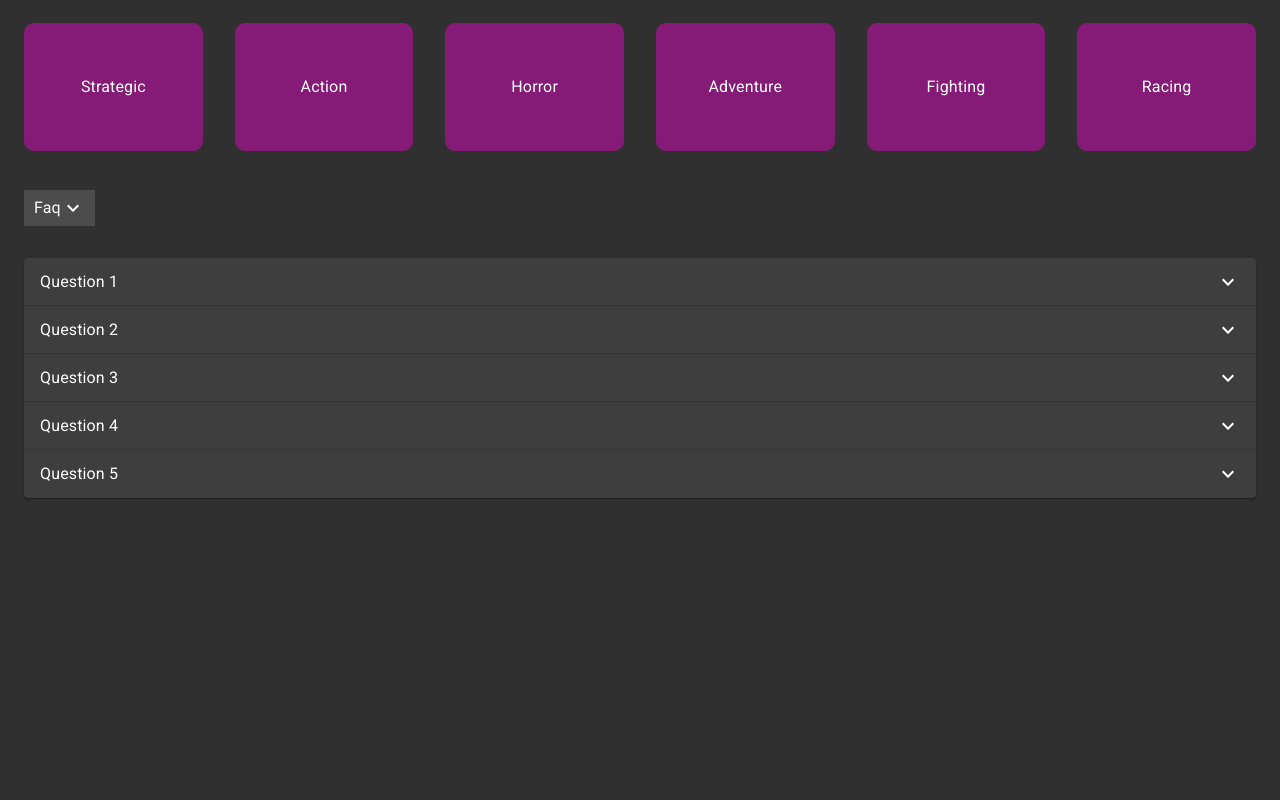
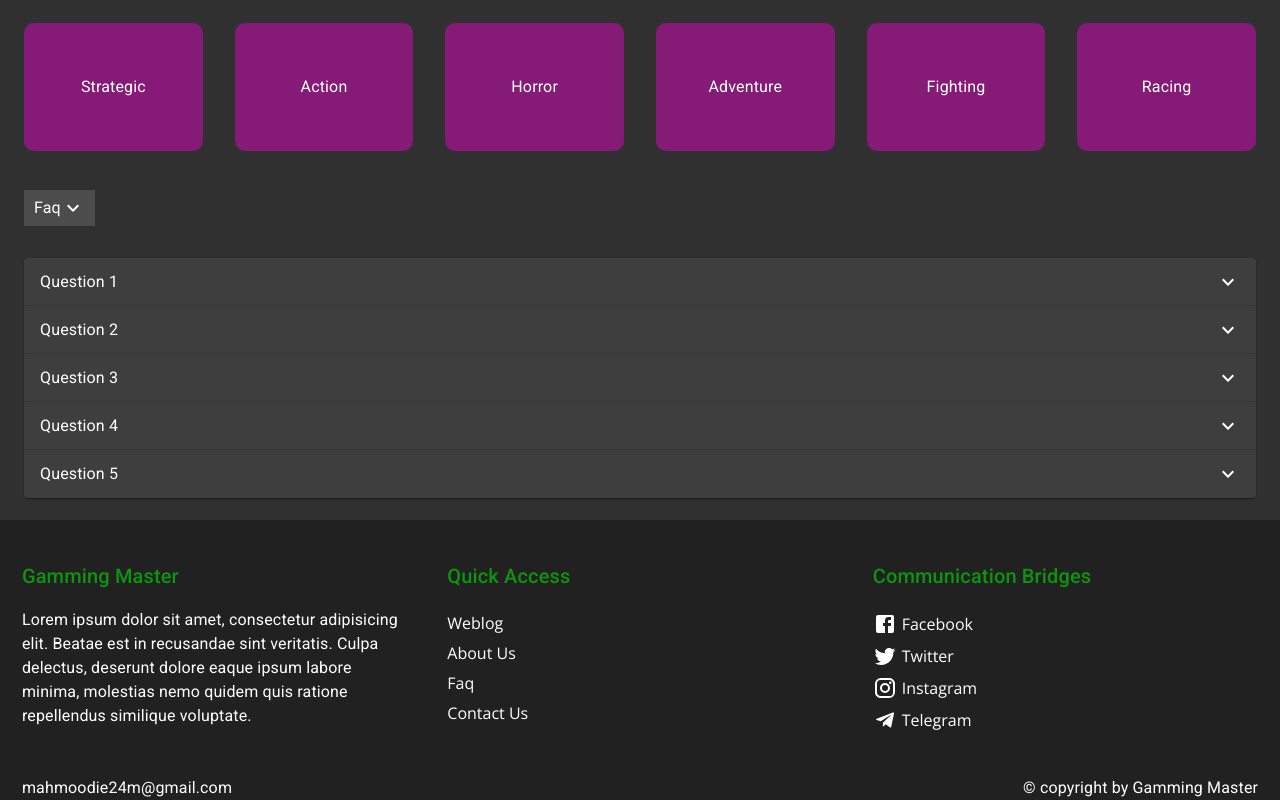
Before and after one commit to ehsanMahmoodi/gamming-shop, a React (Create React App) app: page / in a window 1280 px wide. Shown: the part 1540-2340 px from the top of the page. Before the commit the page ends 2054 px from the top, so only its background shows below. Built offline with nearby package versions, Linux system fonts and the light colour scheme.

Commit message:
create footer

```diff
--- a/src/Layout/Layout.jsx
+++ b/src/Layout/Layout.jsx
@@ -1,10 +1,12 @@
 import Header from "../common/Header/Header";
+import Footer from "../common/Footer/Footer";
 
 const Layout = ({ children }) => {
   return (
     <>
       <Header />
       {children}
+        <Footer/>
     </>
   );
 };
--- /dev/null
+++ b/src/common/Footer/Footer.jsx
@@ -0,0 +1,63 @@
+import { Box, Grid, Typography } from "@mui/material";
+import { Link } from "react-router-dom";
+import { useStyle } from "./Footer.style";
+import { Instagram, Telegram, Twitter } from "@mui/icons-material";
+import FacebookIcon from "@mui/icons-material/Facebook";
+const Footer = () => {
+  // get css style
+  const classes = useStyle();
+  return (
+    <Grid container spacing={5} className={classes.footerSection}>
+      <Grid item xs={12} md={4}>
+        <Typography className={classes.sectionTitle} variant={"h6"}>
+          gamming master
+        </Typography>
+        <Typography>
+          Lorem ipsum dolor sit amet, consectetur adipisicing elit. Beatae est
+          in recusandae sint veritatis. Culpa delectus, deserunt dolore eaque
+          ipsum labore minima, molestias nemo quidem quis ratione repellendus
+          similique voluptate.
+        </Typography>
+      </Grid>
+      <Grid item xs={6} md={4}>
+        <Typography className={classes.sectionTitle} variant={"h6"}>
+          quick access
+        </Typography>
+        <nav className={classes.navLinks}>
+          <Link to={"/"}>weblog</Link>
+          <Link to={"/"}>about us</Link>
+          <Link to={"/"}>faq</Link>
+          <Link to={"/"}>contact us</Link>
+        </nav>
+      </Grid>
+      <Grid item xs={6} md={4}>
+        <Typography className={classes.sectionTitle} variant={"h6"}>
+          Communication Bridges
+        </Typography>
+        <nav className={classes.navLinks}>
+          <Link to={"https://en-gb.facebook.com/"}>
+            <FacebookIcon />
+            facebook
+          </Link>
+          <Link to={"https://twitter.com/?lang=en"}>
+            <Twitter />
+            Twitter
+          </Link>
+          <Link to={"https://www.instagram.com"}>
+            <Instagram />
+            Instagram
+          </Link>
+          <Link to={"https://telegram.org/"}>
+            <Telegram />
+            Telegram
+          </Link>
+        </nav>
+      </Grid>
+      <Grid item xs={12} className={classes.siteAddress}>
+        <Typography>mahmoodie24m@gmail.com</Typography>
+        <Typography>© copyright by Gamming Master</Typography>
+      </Grid>
+    </Grid>
+  );
+};
+export default Footer;
--- /dev/null
+++ b/src/common/Footer/Footer.style.js
@@ -0,0 +1,58 @@
+import { makeStyles } from "@mui/styles";
+
+export const useStyle = makeStyles({
+  footerSection: {
+    padding: "0 1.37rem",
+    marginTop: "1.37rem !important",
+    background: "#212121",
+  },
+  sectionTitle: {
+    color: "#0e950e",
+    marginBottom: "1rem !important",
+    textTransform: "capitalize",
+  },
+  navLinks: {
+    display: "flex",
+    flexDirection: "column",
+    textTransform: "capitalize",
+    alignItems: "flex-start",
+    "& a": {
+      cursor: "pointer",
+      transition: "all 0.2s ease-in-out",
+      display: "flex",
+      justifyContent: "center",
+      alignItems: "center",
+      margin: "0.25rem 0",
+      "&:hover": {
+        color: "#ffc41e",
+      },
+      "& svg": {
+        marginRight: "5px",
+        transition: "fill 0.2s ease-in-out",
+      },
+      "&:nth-child(1):hover svg": {
+        fill: "#4980f3",
+      },
+      "&:nth-child(2):hover svg": {
+        fill: "#00acee",
+        borderRadius: "0.18rem",
+      },
+      "&:nth-child(3):hover svg": {
+        borderRadius: "0.31rem",
+        background:
+          "linear-gradient(45deg, #405de6, #5851db, #833ab4, #c13584, #e1306c, #fd1d1d)",
+      },
+      "&:nth-child(4):hover svg": {
+        fill: "#139ed8",
+      },
+    },
+  },
+  siteAddress: {
+    display: "flex",
+    justifyContent: "space-between",
+    "@media(max-width:547px)": {
+      flexDirection: "column !important",
+      alignItems: "center",
+    },
+  },
+});
--- a/src/components/BigSlider/BigSlider.jsx
+++ b/src/components/BigSlider/BigSlider.jsx
@@ -2,7 +2,7 @@ import { Splide, SplideSlide } from "@splidejs/react-splide";
 import "@splidejs/splide/dist/css/splide.min.css";
 import big_slider_1 from "../../assets/images/big-slider.jpg";
 import { useStyle } from "./BigSlider.style";
-import {Avatar, Box} from "@mui/material";
+import { Avatar, Box } from "@mui/material";
 
 const BigSlider = () => {
   //  get css style
@@ -21,10 +21,10 @@ const BigSlider = () => {
         }}
       >
         <SplideSlide>
-               <Avatar src={big_slider_1} alt="Image 1"/>
+          <Avatar src={big_slider_1} alt="Image 1" />
         </SplideSlide>
         <SplideSlide>
-               <Avatar src={big_slider_1} alt="Image 2"/>
+          <Avatar src={big_slider_1} alt="Image 2" />
         </SplideSlide>
       </Splide>
     </Box>
--- a/src/components/BigSlider/BigSlider.style.js
+++ b/src/components/BigSlider/BigSlider.style.js
@@ -2,17 +2,24 @@ import { makeStyles } from "@mui/styles";
 
 export const useStyle = makeStyles({
   sliderWrraper: {
-    height:'100% !important',
-    "& .splide":{
-      height:'100% !important',
+    height: "100% !important",
+    "& .splide": {
+      height: "100% !important",
     },
-    "& div.splide__track":{
-      height:'100% !important',
+    "& div.splide__track": {
+      height: "100% !important",
     },
-    "& div.MuiAvatar-circular":{
-      height:'100%',
-      width:'100%',
-      borderRadius:'1.25rem !important'
-    }
+    "& div.MuiAvatar-circular": {
+      height: "100%",
+      width: "100%",
+      borderRadius: "1.25rem !important",
+      cursor: "grabbing",
+    },
+    "& button.splide__arrow": {
+      backgroundColor: "#3a3232",
+      "& svg": {
+        fill: "#fff",
+      },
+    },
   },
 });
--- a/src/pages/Home/Home.jsx
+++ b/src/pages/Home/Home.jsx
@@ -16,6 +16,7 @@ import { top_selling_games } from "../../data/top_selling_games";
 import { game_category_items } from "../../data/game_category_items";
 import CategoryCard from "../../components/CategoryCard/CategoryCard";
 import Faq from "../../components/Faq/Faq";
+
 const Home = () => {
   // get css style
   const classes = useStyle();
```
Lines whose indentation alone changed are shown as unchanged.
